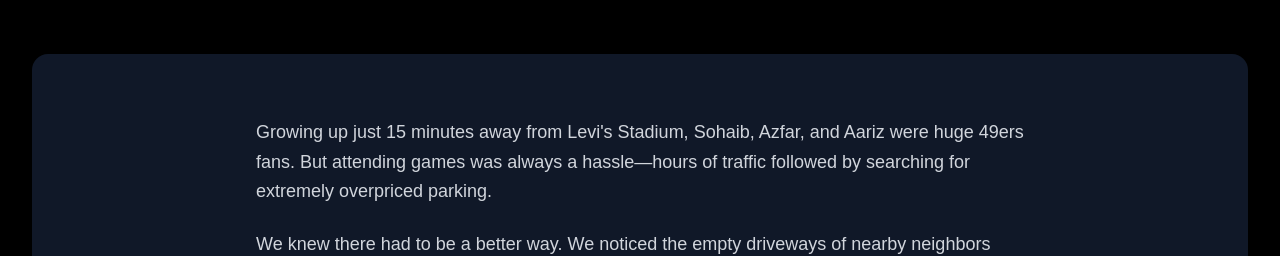
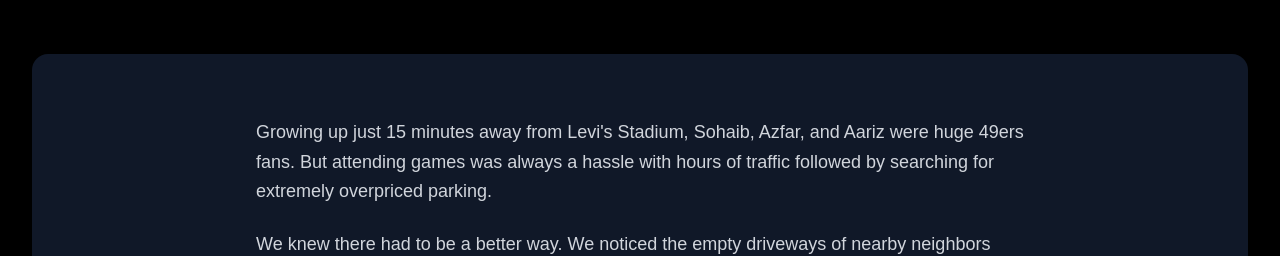
Before and after one commit to aiqbal34/parklywebsite, a Next.js app: page / in a window 1280 px wide. Shown: the part 1059-1315 px from the top of the page. Built offline with nearby package versions, Linux system fonts and the light colour scheme.

Commit message:
removed dash, replaced with with

```diff
--- a/src/app/page.tsx
+++ b/src/app/page.tsx
@@ -79,7 +79,7 @@ export default function Home() {
           <div className="bg-gray-900 rounded-2xl p-8 lg:p-16">
             <div className="max-w-3xl mx-auto">
               <p className="text-gray-300 text-lg leading-relaxed mb-6">
-                Growing up just 15 minutes away from Levi's Stadium, Sohaib, Azfar, and Aariz were huge 49ers fans. But attending games was always a hassle—hours of traffic followed by searching for extremely overpriced parking.
+                Growing up just 15 minutes away from Levi's Stadium, Sohaib, Azfar, and Aariz were huge 49ers fans. But attending games was always a hassle with hours of traffic followed by searching for extremely overpriced parking.
               </p>
               <p className="text-gray-300 text-lg leading-relaxed mb-6">
                 We knew there had to be a better way. We noticed the empty driveways of nearby neighbors and started thinking: what if there was a cheaper way to find parking while people nearby could earn some extra cash? It's a win-win situation.
```
